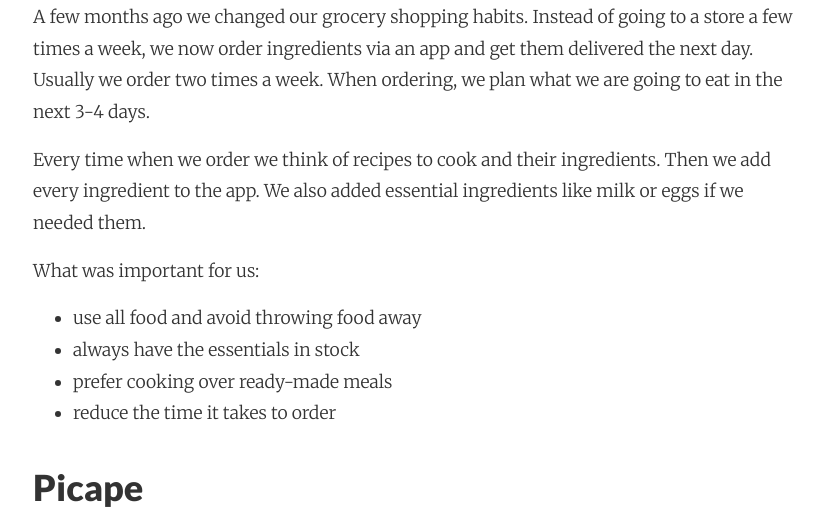
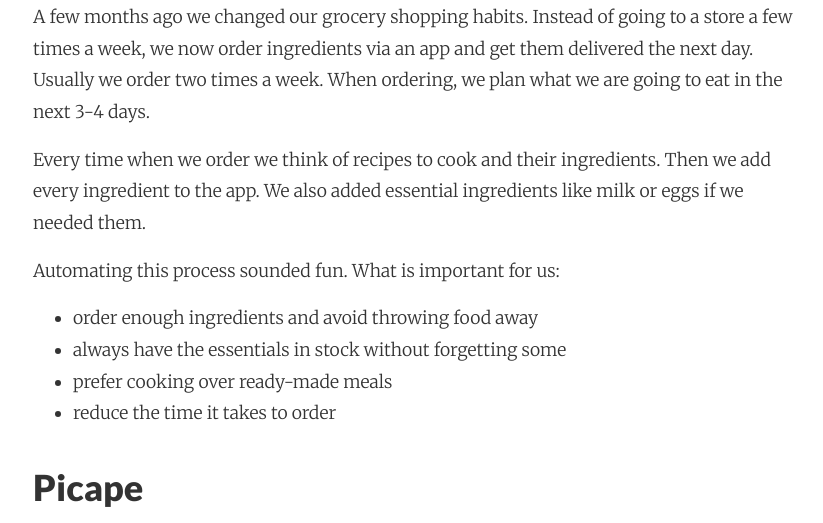
Before and after one commit to adri/adri.github.io, a Jekyll site: the page built from _posts/2017-09-27-learning-elixir-second-side-project-part1.md, in a window 1280 px wide and 900 px high, scrolled down 1239 px, cut to the strip 0-523 px from the top of the window. Shown: the whole strip, without its empty margins (223-1046 px from the left). Built offline with Jekyll 4.4.1, drawn with Linux system fonts in a browser that asks for light colours; nearby versions of some CDN libraries; comment, search, counter and statistics services are not loaded.

Commit message:
Autocommit from wiki

```diff
--- a/_posts/2017-09-27-learning-elixir-second-side-project-part1.md
+++ b/_posts/2017-09-27-learning-elixir-second-side-project-part1.md
@@ -22,9 +22,9 @@ A few months ago we changed our grocery shopping habits. Instead of going to a s
 
 Every time when we order we think of recipes to cook and their ingredients. Then we add every ingredient to the app. We also added essential ingredients like milk or eggs if we needed them.
 
-What was important for us:
-* use all food and avoid throwing food away
-* always have the essentials in stock
+Automating this process sounded fun. What is important for us:
+* order enough ingredients and avoid throwing food away
+* always have the essentials in stock without forgetting some
 * prefer cooking over ready-made meals
 * reduce the time it takes to order
 
```
